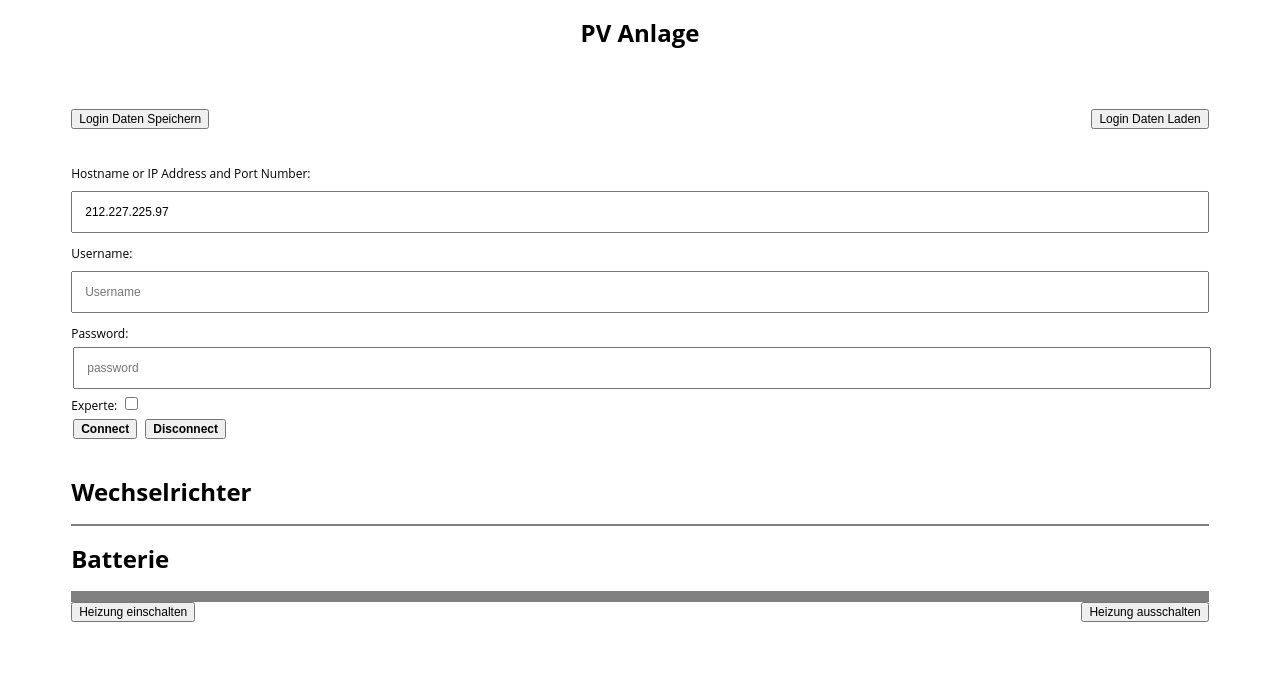
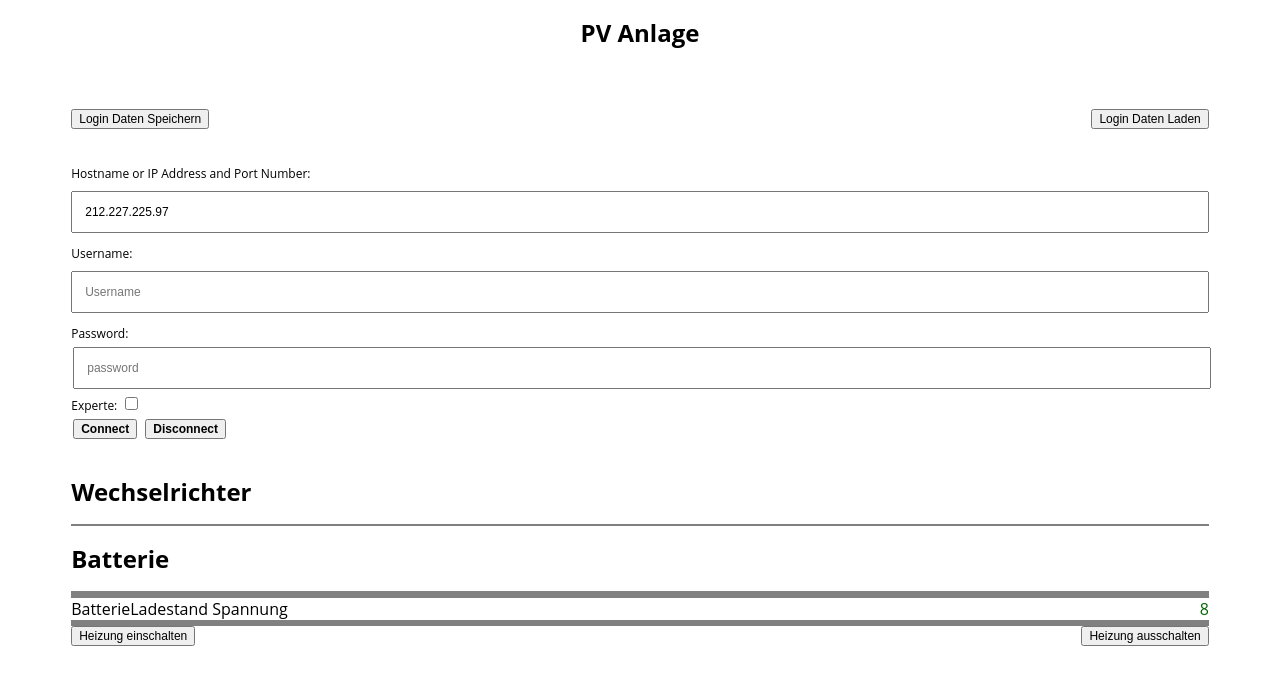
Before and after one commit to p3h3/PVDashboard, a website built with webpack: page src/template.html in a window 1280 px wide. Built offline with nearby package versions, Linux system fonts and the light colour scheme.

Commit message:
added voc calculated soc

```diff
--- /dev/null
+++ b/src/calculateVOCSOC.js
@@ -0,0 +1,47 @@
+import {default as ocv_soc} from "./voc_soc_lifepo.json";
+
+
+// SOC Berechnung
+export function calculateSOC(voltage){
+    let lut = ocv_soc;
+
+
+    let closest_lower_voltage = -1;
+    for (let i = 0; i < lut.x.length; i++) {
+        let x = lut.x[i];
+
+        //console.log("x: " + x + ", voltage: " + voltage);
+        if(parseFloat(x) < parseFloat(voltage)){
+            closest_lower_voltage = x;
+        }
+    }
+    if(closest_lower_voltage < 0){
+        closest_lower_voltage = lut.x[0];
+    }
+
+    let lower_index = lut.x.indexOf(closest_lower_voltage);
+    let higher_index = 0;
+
+    if(lower_index < (lut.x.length - 1)){
+        higher_index = lower_index + 1;
+    }else{
+        lower_index = lower_index - 1;
+        higher_index = lower_index + 1;
+    }
+
+    const closest_higher_voltage = lut.x[higher_index];
+
+    let lower_soc = lut.y[lower_index];
+    let higher_soc = lut.y[higher_index];
+
+    //console.log(lower_index);
+    //console.log(higher_index);
+
+    //console.log("lsoc: " + lower_soc.toFixed(2) + " hsoc: " + higher_soc.toFixed(2));
+    //console.log("lv: " + closest_lower_voltage.toFixed(2) + " hv: " + closest_higher_voltage.toFixed(2));
+
+
+    return lower_soc
+        + (higher_soc - lower_soc)
+        * ((voltage - closest_lower_voltage) / Math.abs(closest_higher_voltage - closest_lower_voltage));
+}
--- a/src/connect.js
+++ b/src/connect.js
@@ -48,6 +48,12 @@ export default class connectLogic{
             name: "bmsMinCellVoltage",
             display: "Minimale Zellspannung",
             topic: "pv-speicher-bms/sensor/pv-speicher-bms_min_cell_voltage/state"
+        },
+
+        {
+            name: "bmsAvgCellVoltage",
+            display: "Durchschnittliche Zellspannung",
+            topic: "pv-speicher-bms/sensor/pv-speicher-bms_average_cell_voltage/state"
         },
 
         {
--- a/src/gauges.js
+++ b/src/gauges.js
@@ -1,4 +1,5 @@
 import connectLogic from "./connect";
+import {calculateSOC} from "./calculateVOCSOC";
 
 export default class gauges{
 
@@ -6,10 +7,28 @@ export default class gauges{
 
     experte;
 
+    i = 2.4;
+
     constructor(experte = false){
         this.experte = experte;
 
         new connectLogic(this.setGauge.bind(this));
+
+
+        setInterval(()=>{
+            if(this.i > 3.5){
+                this.i = 2.4;
+            }
+            this.setGauge({
+                name: "bmsVOCSOC",
+                display: "BatterieLadestand Spannung"
+            }, (100 * calculateSOC(this.i)).toFixed(0));
+
+            console.log("voltage: " + this.i.toFixed(2) + " soc: " + calculateSOC(this.i).toFixed(2));
+
+            this.i += 0.05;
+        }, 500);
+
     }
 
     setGauge(topic, payload){
@@ -33,7 +52,16 @@ export default class gauges{
             }
         }
 
+
+        if(topic.name === "bmsAvgCellVoltage"){
+            this.setGauge({
+                name: "bmsVOCSOC",
+                display: "BatterieLadestand Spannung"
+            }, (100 * calculateSOC(parseFloat(payload))).toFixed(0));
+        }
+
         let valueSpan = document.createElement("span");
+
         valueSpan.innerHTML = payload;
 
         valueSpan.classList.add("updated");
--- a/src/template.html
+++ b/src/template.html
@@ -43,6 +43,8 @@
             <div id="bmsSOC"></div>
             <div id="bmsSOCV"></div>
             <div id="bmsCylcles"></div>
+            <div id="bmsVOCSOC"></div>
+            <div id="bmsAvgCellVoltage"></div>
             <div id="bmsMinCellVoltage"></div>
             <div id="bmsMaxCellVoltage"></div>
             <div id="bmsCurrent"></div>
--- /dev/null
+++ b/src/voc_soc_lifepo.json
@@ -0,0 +1,8 @@
+{
+  "x": [
+    2.5,  2.6, 3.0, 3.2, 3.22, 3.25, 3.26, 3.27, 3.3, 3.32, 3.35, 3.4, 3.5
+  ],
+  "y": [
+    0.0, 0.05, 0.1, 0.2, 0.3,  0.4,  0.5,  0.6,  0.7, 0.8,  0.9,   1, 1.02
+  ]
+}
```
Also changed, not shown: src/index.js (line endings or trailing spaces).
